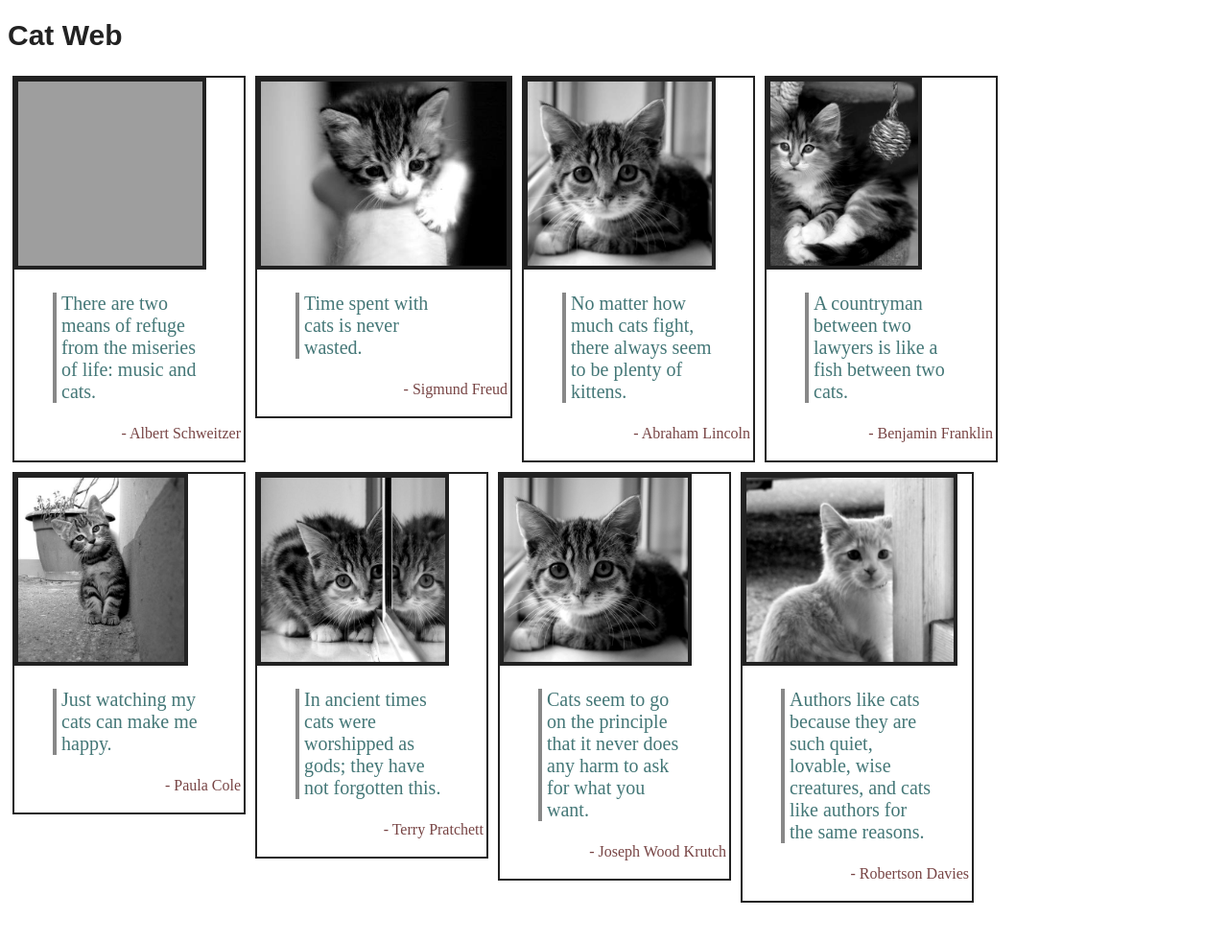
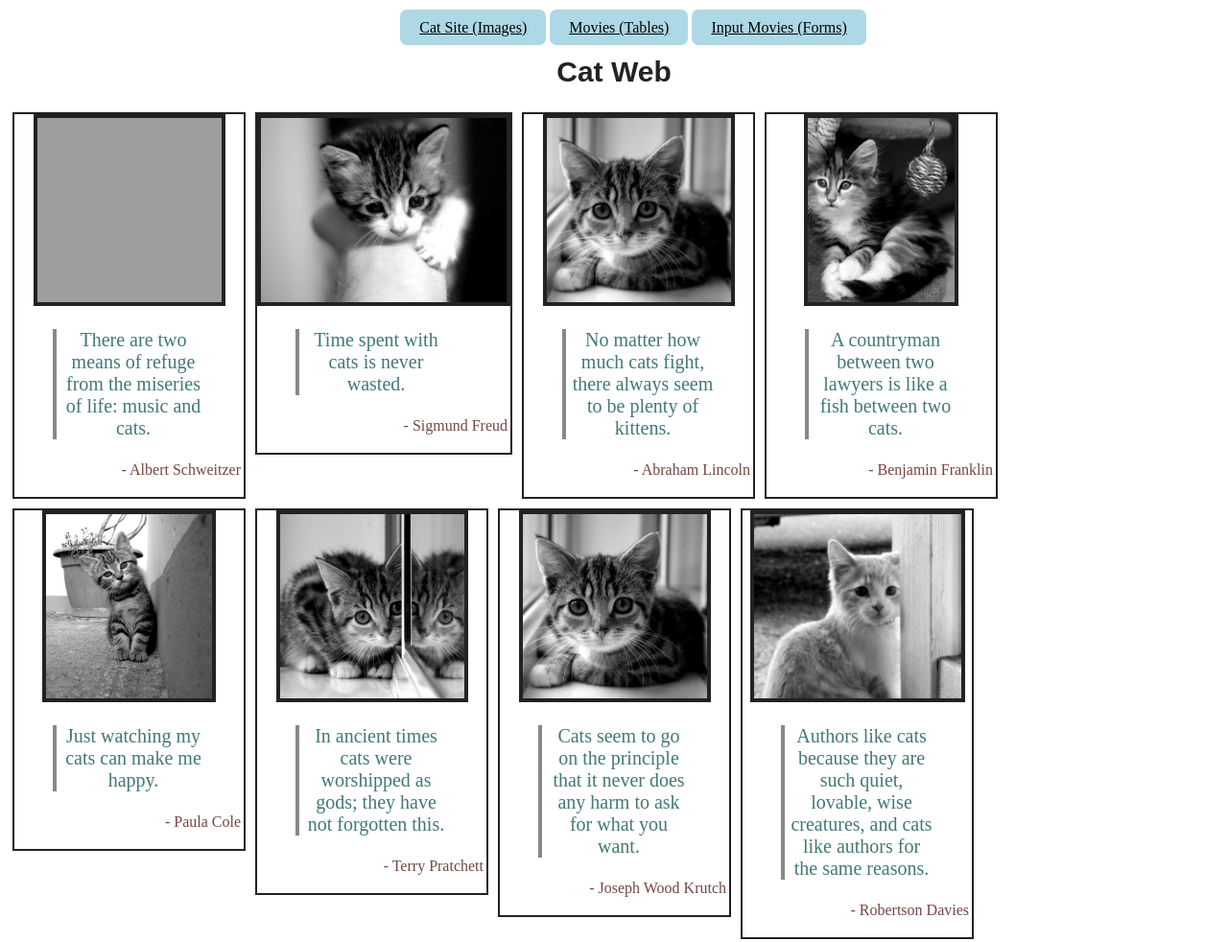
Before and after one commit to KadinH/Week1-Task2-CatProject, a plain HTML site: page index.html in a window 1280 px wide. Shown: the whole page at 96% size. Before the commit the page ends 946 px from the top, so only its background shows below. Drawn offline with Linux system fonts and the light colour scheme; grey boxes are pictures that could not be loaded.

Commit message:
link pages

```diff
--- a/css/styles.css
+++ b/css/styles.css
@@ -1,3 +1,20 @@
+ul{
+    margin-top: 20px;
+}
+ul a{
+    color: #000;
+    background: lightblue;
+    width: 200px;
+    margin: auto;
+    padding: 10px 20px;
+}
+body{
+    background: #fff;
+    text-align: center;
+}
+.rounded a{
+    border-radius: 7px;
+}
 h1 {
     font-family: arial;
     font-size: 30px;
--- a/index.html
+++ b/index.html
@@ -7,6 +7,14 @@
         <title>Cat Web - 9983505</title>
         <link rel="stylesheet" href="css/styles.css" type="text/css">
     </head>
+
+    <nav>
+        <ul class="rounded">
+            <a href="../week1-task2-catproject/index.html">Cat Site (Images)</a>
+            <a href="../COMP5007-Week1-Tutorial3/index.html">Movies (Tables)</a>
+            <a href="../Week1-Tutorial4/index.html">Input Movies (Forms)</a>
+        </ul>
+    </nav>
 
     <div id="content">
         <body>
```
